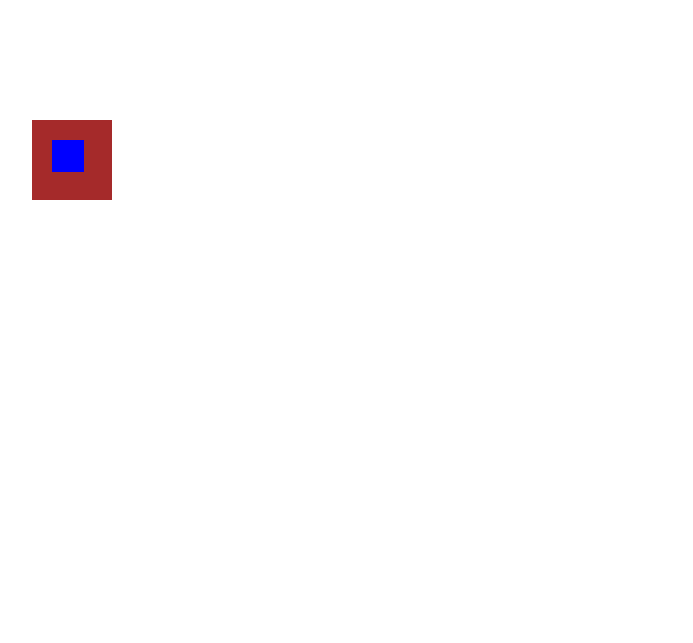
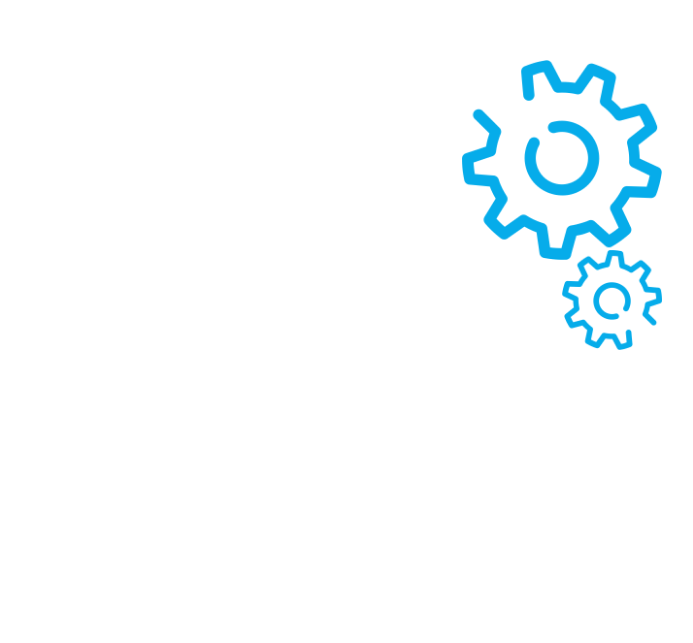
Before and after one commit to myteeNatanwit/CssSpinning, a plain HTML site: page src/index.html in a window 1280 px wide. Shown: the whole page, without its empty margins (38-731 px from the left). Drawn offline with Linux system fonts and the light colour scheme.

Commit message:
get the gear spinning
Update the classes to use gear.png as background for better
demonstration the spinning effect.

```diff
--- a/src/index.html
+++ b/src/index.html
@@ -22,35 +22,43 @@
     -webkit-animation: rotatingright 2s linear infinite;
 }
 .spinning_left{
-    -webkit-animation: rotatingleft 2s linear infinite;
+    -webkit-animation: rotatingleft 1s linear infinite;
 }
 #test:hover{
-   background: green;
-   -webkit-animation: rotatingleft 2s linear infinite;
+   -webkit-animation: rotatingright 0.5s linear infinite;
 }
+
+
+.wrapper{
+margin: 60px auto;
+width: 320px;
+height: 580px;
+position: relative;
+}
+
 #test2 {
-    position: absolute;
+    background: url(gear.png) ;
+    background-size: cover;
     top: 100px;
     left: 50px;
-    width: 80px;
-    height: 80px;
-    background: brown;
-
+    width: 200px;
+    height: 200px;
     margin:20px;
 }
 #test {
     position: absolute;
+    background: url(gear.png) ;
+    background-size: cover;
     z-index: 10;
-    top: 140px;
-    left:90px;
-    width: 32px;
-    height: 32px;
-    background: blue;
-    //border-radius : 50%;
+    top: 190px;
+    left:120px;
+    width: 100px;
+    height: 100px;
 }
 
 
 </style>
-
-<div id='test' class='spinning_left'></div>
+<div class="wrapper">
+<div id='test' class='spinning_left'> </div>
 <div id='test2' class='spinning_right'></div>
+</div>
```
Also changed, not shown: src/gear.png (added).
